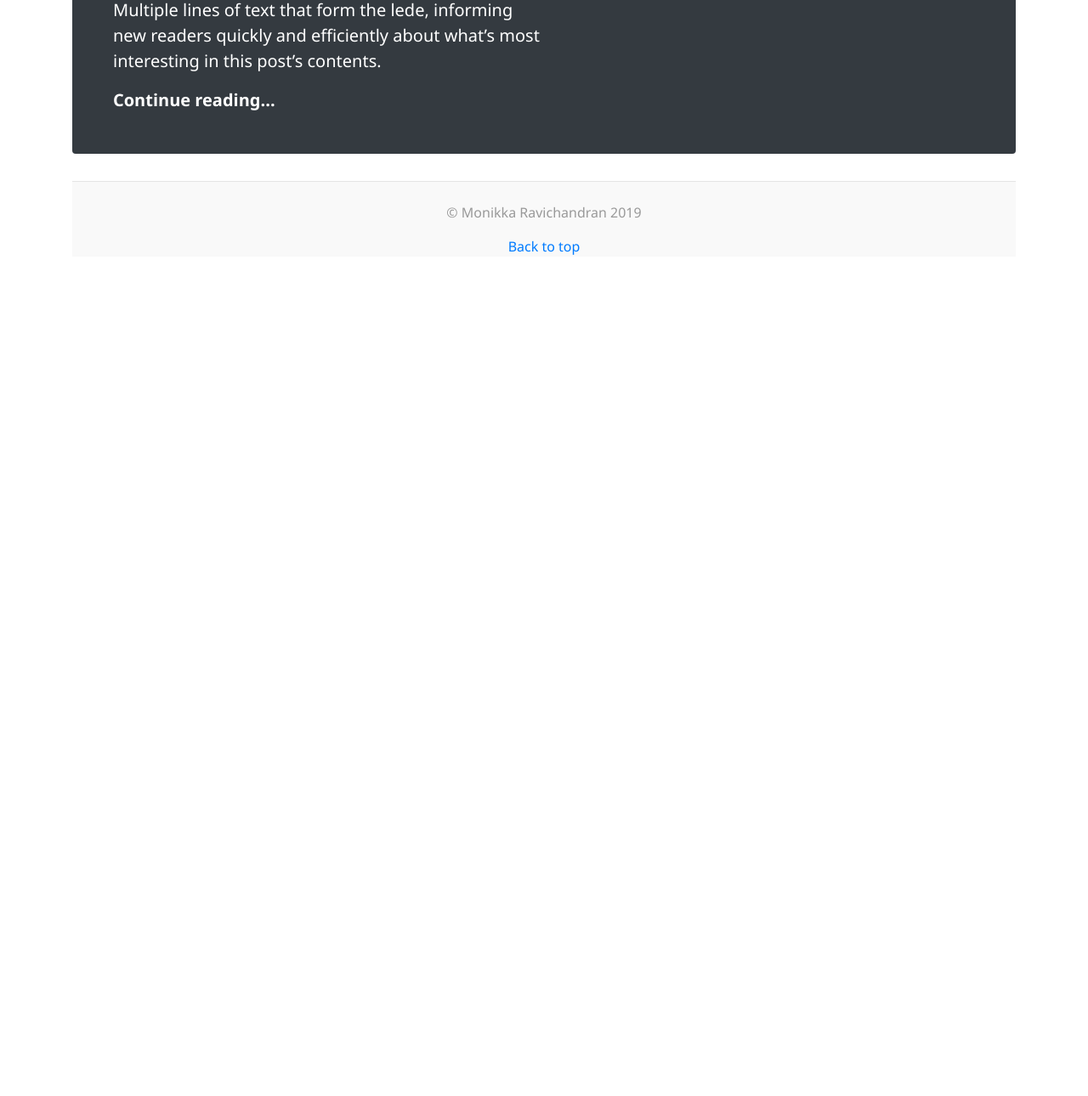
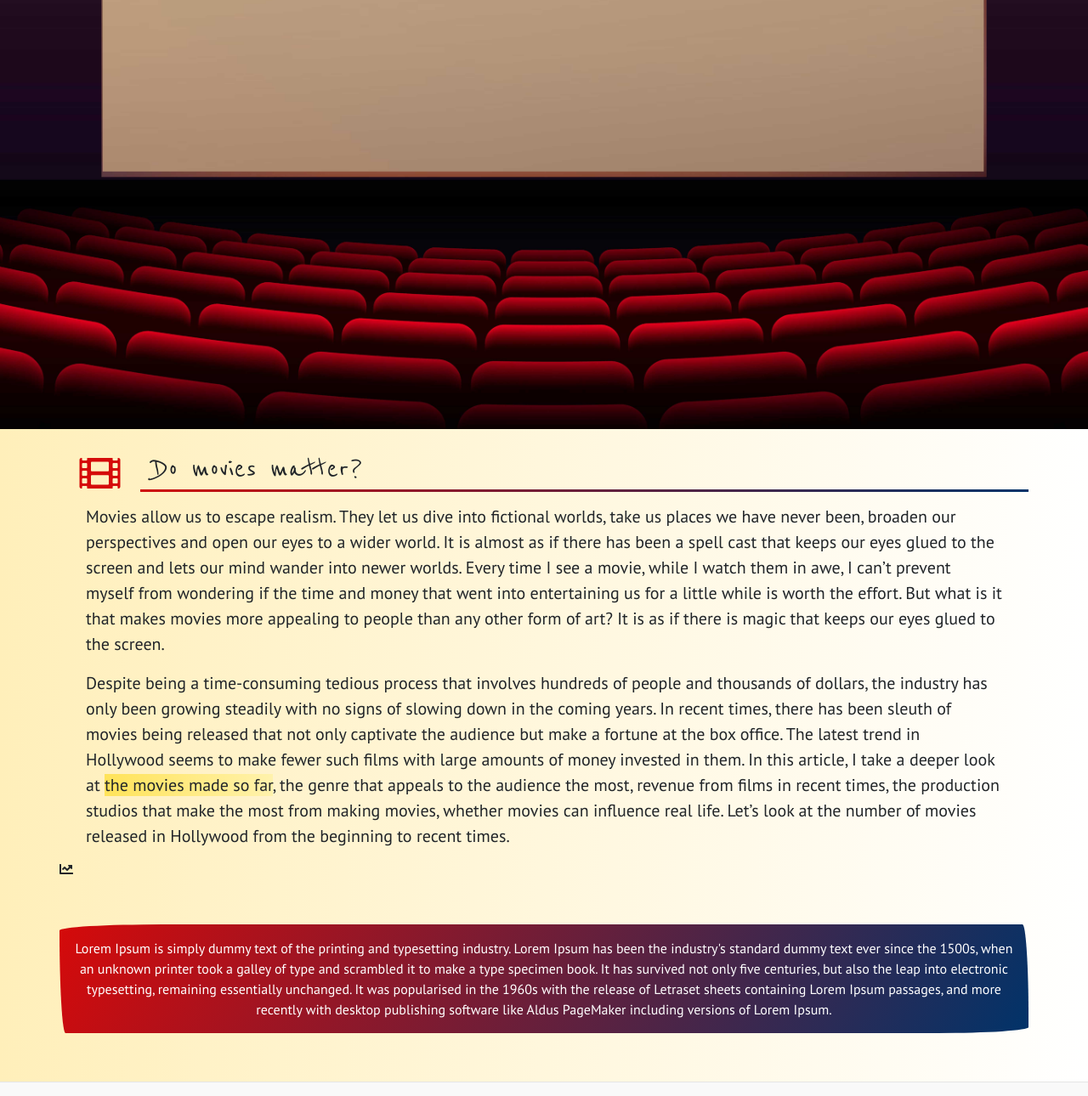
Before and after one commit to Monikka/reel-movies-real-impact, a plain HTML site: page index.html in a window 1280 px wide. Shown: the part 295-1585 px from the top of the page at 85% size. Before the commit the page ends 800 px from the top, so only its background shows below. Drawn offline with nearby package versions, Linux system fonts and the light colour scheme.

Commit message:
Added fonts, background gradients and other visual elements.

```diff
--- a/index.html
+++ b/index.html
@@ -24,37 +24,66 @@
 	<link href="style.css" rel="stylesheet">
 </head>
 <body>
-	<div class="container">
-		<div class="header clearfix">
-	        <nav>
-	          <ul class="nav nav-pills float-right">
-	            <li class="nav-item">
-	              <a class="nav-link active" href="#">Home <span class="sr-only">(current)</span></a>
-	            </li>
-	            <li class="nav-item">
-	              <a class="nav-link" href="#">About</a>
-	            </li>
-	            <li class="nav-item">
-	              <a class="nav-link" href="#">Contact</a>
-	            </li>
-	          </ul>
-	        </nav>
-	        <h3 class="text-muted">INST762 Visual Analytics</h3>
-	      </div>
-
-		<div class="jumbotron p-4 p-md-5 text-white rounded bg-dark">
-			<div class="col-md-6 px-0">
-				<h1 class="display-4 font-italic">Title of a longer featured
-					blog post</h1>
-				<p class="lead my-3">Multiple lines of text that form the lede,
-					informing new readers quickly and efficiently about what’s most
-					interesting in this post’s contents.</p>
-				<p class="lead mb-0">
-					<a href="#" class="text-white font-weight-bold">Continue
-						reading...</a>
-				</p>
+	<div class="container-fluid px-0">
+		<div class="bgimg row justify-content-center">
+			<div class="col">
+				<h1 class="title">Reel Movies, Real Impact</h1>
+				<h1>by Monikka Ravichandran</h1>
 			</div>
 		</div>
+
+
+		<div class="container">
+			<div class="row pt-3">
+				<span class="col-1 mx-0" style="font-size: 48px; color: #D50A0A;"> <i
+					class="fas fa-film"></i></span>
+				<h1 class="col-11 box text-left align-self-center">Do movies matter?</h1>
+			</div>
+
+			<div class="row mx-3 text-left">
+				<p class="lead">Movies allow us to escape realism. They let us
+					dive into fictional worlds, take us places we have never been,
+					broaden our perspectives and open our eyes to a wider world. It is
+					almost as if there has been a spell cast that keeps our eyes glued
+					to the screen and lets our mind wander into newer worlds. Every
+					time I see a movie, while I watch them in awe, I can’t prevent myself from
+					wondering if the time and money that went into entertaining us for
+					a little while is worth the effort. But what is it that makes
+					movies more appealing to people than any other form of art? It is
+					as if there is magic that keeps our eyes glued to the screen.</p>
+
+					<p class="lead">Despite being a time-consuming tedious process that involves
+					hundreds of people and thousands of dollars, the industry has only
+					been growing steadily with no signs of slowing down in the coming
+					years. In recent times, there has been sleuth of movies being
+					released that not only captivate the audience but make a fortune at
+					the box office. The latest trend in Hollywood seems to make fewer
+					such films with large amounts of money invested in them. In this
+					article, I take a deeper look at
+					<span class="highlight">the movies made so far</span>, the genre
+						that appeals to the audience the most, revenue from films in
+						recent times, the production studios that make the most from
+						making movies, whether movies can influence real life. Let’s look at the
+					number of movies released in Hollywood from the beginning to recent
+					times.</p>
+				</div>
+
+			<div class="row">
+				<i class="fas fa-chart-line"></i>
+				<p class="border-box">Lorem Ipsum is simply dummy text of the printing and
+					typesetting industry. Lorem Ipsum has been the industry's standard
+					dummy text ever since the 1500s, when an unknown printer took a
+					galley of type and scrambled it to make a type specimen book. It
+					has survived not only five centuries, but also the leap into
+					electronic typesetting, remaining essentially unchanged. It was
+					popularised in the 1960s with the release of Letraset sheets
+					containing Lorem Ipsum passages, and more recently with desktop
+					publishing software like Aldus PageMaker including versions of
+					Lorem Ipsum.</p>
+			</div>
+
+		</div>
+
 
 		<footer class="footer">
 			<p>&copy; Monikka Ravichandran 2019</p>
--- a/style.css
+++ b/style.css
@@ -1,28 +1,50 @@
-body {
-    font-family: "Segoe UI",Roboto,"Helvetica Neue",Arial,sans-serif;
-    font-size: 1rem;
-    font-weight: 400;
-    line-height: 1.5;
-    padding-top: 1.5rem;
-  	padding-bottom: 1.5rem;
+@import url('https://fonts.googleapis.com/css?family=Reenie+Beanie|Rock+Salt|PT+Sans');
+
+body  {
+	font-family: 'PT Sans', sans-serif;
+	font-size: 1rem;
+	font-weight: 400;
+	line-height: 1.5;
+	text-align: center;
+	background: #FFEFBA;  /* fallback for old browsers */
+	background: -webkit-linear-gradient(to right, #FFEFBA, #FFFFFF);  /* Chrome 10-25, Safari 5.1-6 */
+	background: linear-gradient(to right, #FFEFBA, #FFFFFF); /* W3C, IE 10+/ Edge, Firefox 16+, Chrome 26+, Opera 12+, Safari 7+ */
 }
 
-/* Custom page header */
-.header {
-  padding-bottom: 1rem;
-  border-bottom: .05rem solid #e5e5e5;
+.title {
+	background: linear-gradient(120DEG, #013369 0%, #D50A0A 100%);
+	-webkit-background-clip: text;
+	-webkit-text-fill-color: transparent;
+	font-family: 'Rock Salt', cursive;
+	font-size: 4rem;
+	padding-top: 5%;
 }
 
-/* Make the masthead heading the same height as the navigation */
-.header h3 {
-  margin-top: 0;
-  margin-bottom: 0;
-  line-height: 2rem;
+.box {
+	border-bottom: 3px solid transparent;
+	border-image: linear-gradient(120DEG, #D50A0A 0%, #013369 100%);
+	border-image-slice: 1;
 }
 
-.display-4 {
-  font-size: 2.5rem;
+.highlight {
+    background-color: #fff2ac;
+    background-image: linear-gradient(to right, #ffe359 0%, #fff2ac 100%);
 }
+
+.bgimg {
+    background-image: url(images/hero-image.jpg);
+    position: relative;
+    background-position: center;
+    background-repeat: no-repeat;
+    background-size: cover;
+    height: 100vh;
+    width: 100vw;
+    margin: 0;
+    padding: 0;
+    max-width:100%;
+	max-height:100%;
+}
+
 @media (min-width: 768px) {
   .display-4 {
     font-size: 3rem;
@@ -43,7 +65,22 @@ body {
 }
 
 h1, h2, h3, h4, h5, h6 {
-  font-family: "Playfair Display", Georgia, "Times New Roman", serif;
+	font-family: 'Reenie Beanie', cursive;
+}
+
+p.border-box {
+	display: inline-block;
+	width: 100%;
+	margin: 5% auto;
+	border-radius: 255px 15px 225px 15px/15px 225px 15px 255px;
+	padding: 1em;
+	line-height: 1.5em;
+	background: linear-gradient(120DEG, #D50A0A 0%, #013369 100%);
+	color: white;
+}
+
+#one {
+	border: solid 1px hsla(0, 95%, 35%, 1);
 }
 
 /* Responsive: Portrait tablets and up */
@@ -54,14 +91,10 @@ h1, h2, h3, h4, h5, h6 {
     padding-right: 0;
     padding-left: 0;
   }
+}
 
-  /* Space out the masthead */
-  .header {
-    margin-bottom: 2rem;
+@media screen and (max-width: 48em) {
+  /* Remove the padding we set earlier */
+  .title {
+    font-size: 1.5rem;
   }
-
-  /* Remove the bottom border on the jumbotron for visual effect */
-  .jumbotron {
-    border-bottom: 0;
-  }
-}
```
Also changed, not shown: images/hero-image.jpg (renamed from images/8728.jpg).
